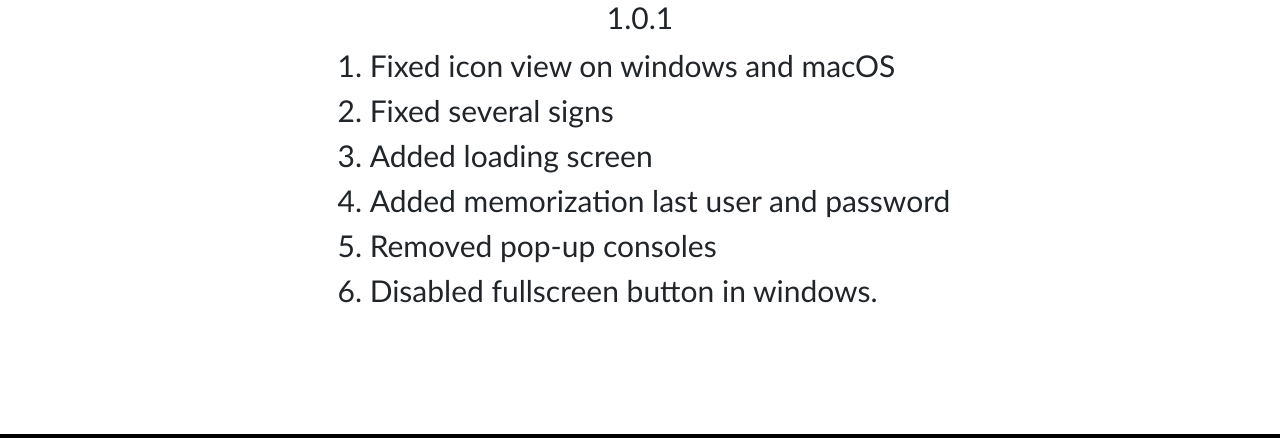
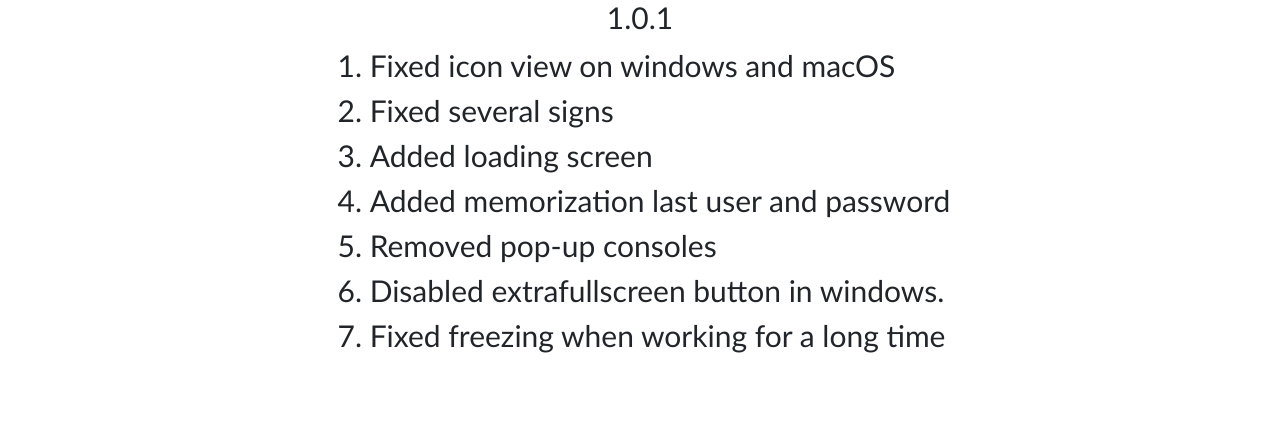
Before and after one commit to infanasotku/NSUDA-deprecated-, a FastAPI app: page /NSUDA in a window 1280 px wide. Shown: the part 2015-2453 px from the top of the page. Run offline with FastAPI, Linux system fonts and the light colour scheme; parts of the project's set-up code (start-up, migrations or seed data) failed here and were passed over; some libraries are stand-ins or nearby versions.

Commit message:
Added notes

```diff
--- a/src/templates/NSUDA.html
+++ b/src/templates/NSUDA.html
@@ -112,7 +112,8 @@
                             <li>Added loading screen</li>
                             <li>Added memorization last user and password</li>
                             <li>Removed pop-up consoles</li>
-                            <li>Disabled fullscreen button in windows.</li>
+                            <li>Disabled extrafullscreen button in windows.</li>
+                            <li>Fixed freezing when working for a long time</li>
                         </ul>
                     </div>
 
```
